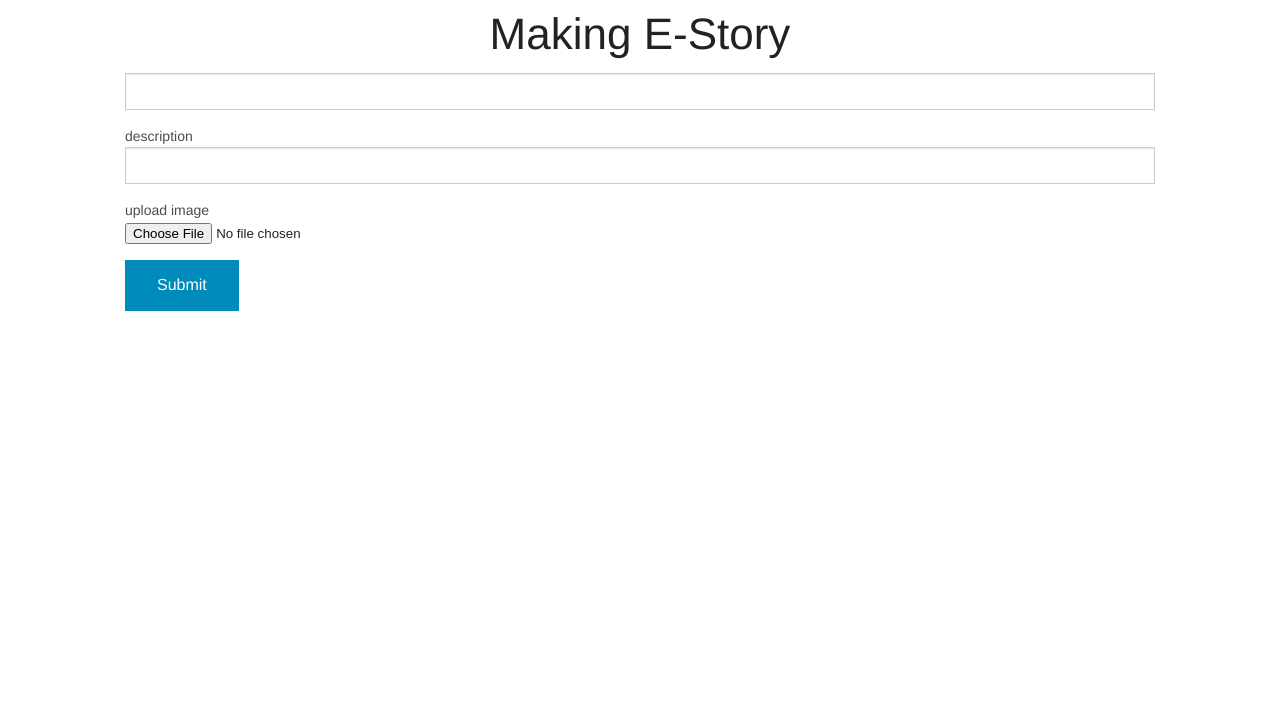
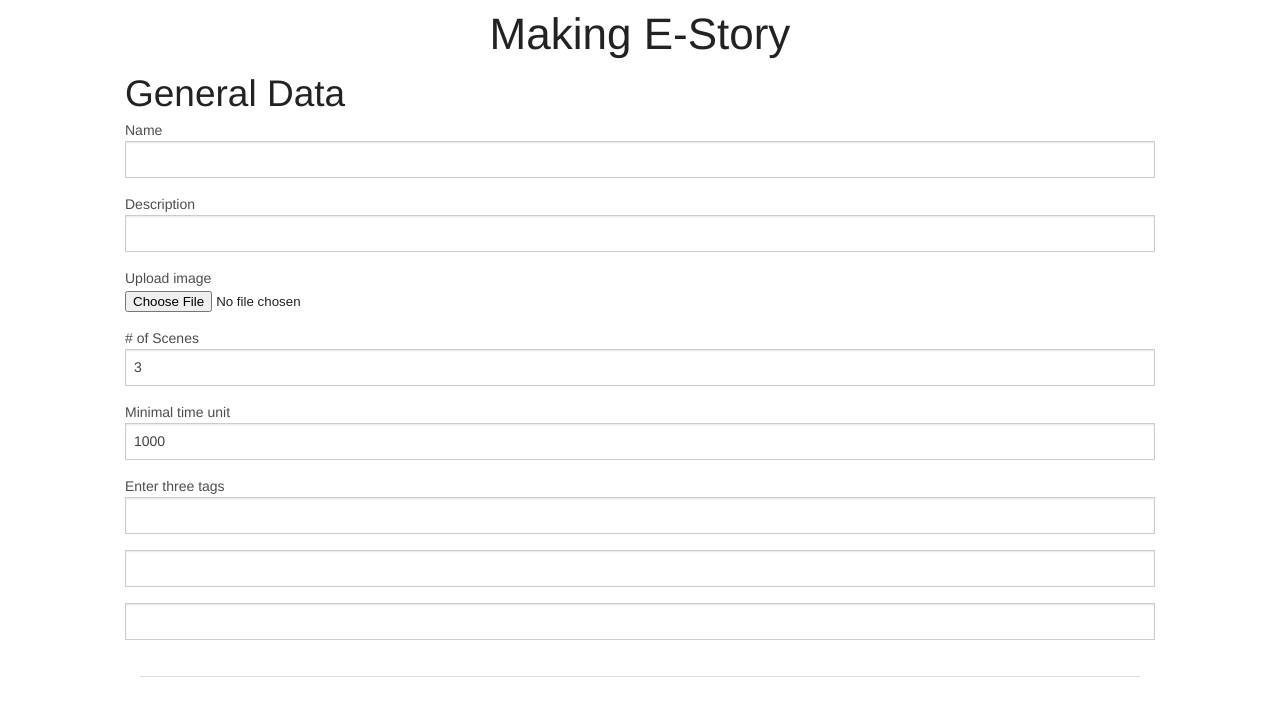
Before and after one commit to AthelasPeru/making-e-story, a Flask app: page /create in a window 1280 px wide. Shown: the top 716 px of the page. Run offline with Flask 2, Linux system fonts and the light colour scheme; some libraries are stand-ins or nearby versions.

Commit message:
pusheo el nuevo orden

```diff
--- a/app/templates/base.html
+++ b/app/templates/base.html
@@ -23,6 +23,8 @@
     <script>
       $(document).foundation();
     </script>
+    <script src="https://cdnjs.cloudflare.com/ajax/libs/handlebars.js/2.0.0-alpha.1/handlebars.min.js"></script>
+  <script src="{{url_for('static', filename='js/game.js')}}"></script>
     <script src="{{url_for('static', filename='js/app.js')}}"></script>
   </body>
 </html>
--- a/app/templates/create.html
+++ b/app/templates/create.html
@@ -5,18 +5,7 @@
 
 	{% if status != "done" %}
 	<div class="row">
-		<form action="/create" method="post" enctype="multipart/form-data">
-			<div class="row">
-				<label for="name"></label>
-			</div>
-			<div class="row"><input id="name" type="text" name="name"></div>
-			<div class="row"><label for="description">description</label></div>
-			<div class="row"><input type="text" id="description" name="description"></div>
-			<div class="row"><label for="upload_img">upload image</label></div>
-			<div class="row"><input type="file" id="upload_img" name="upload_img"></div>
-			<div class="row"><button id="submit">Submit</button></div>
-
-		</form>
+		{% include "form.html" %}
 
 
 	</div>
--- /dev/null
+++ b/app/templates/form.html
@@ -0,0 +1,55 @@
+<form action="/create" method="post" enctype="multipart/form-data">
+
+<!-- General Info -->
+	<div class="row">
+		<h2>General Data</h2>
+	</div>
+	<div class="row">
+		<label for="name">Name</label>
+	</div>
+	<div class="row">
+		<input id="name" type="text" name="name">
+	</div>
+	<div class="row">
+		<label for="description">Description</label>
+	</div>
+	<div class="row">
+		<input type="text" id="description" name="description">
+	</div>
+	<div class="row">
+		<label for="upload_img">Upload image</label>
+	</div>
+	<div class="row">
+		<input type="file" id="upload_img" name="upload_img">
+	</div>
+	<div class="row">
+		<label for="n_scenes"># of Scenes</label>
+	</div>
+	<div class="row">
+		<input id="n_scenes" name="n_scenes" type="number" value="3">
+	</div>
+	<div class="row">
+		<label for="time_unit">Minimal time unit</label>
+	</div>
+	<div class="row">
+		<input type="number" id="time_unit" value="1000" name="time_unit">
+	</div>
+	<div class="row">
+		<label for="tags">Enter three tags</label>
+	</div>
+	<div class="row">
+		<input type="text" class="tag" id="tag-1">
+		<input type="text" class="tag" id="tag-2">
+		<input type="text" class="tag" id="tag-3">
+	</div>
+
+	<hr>
+	<!-- Character Data -->
+
+
+
+
+
+
+
+</form>
--- a/app/views.py
+++ b/app/views.py
@@ -43,3 +43,15 @@ def create_item():
 
     new_game.save()
     return redirect(url_for("main.index"))
+
+
+@main.route("/game/<string:game_id>")
+def play_game(game_id):
+
+    game = Game.objects.get_or_404(id=game_id)
+
+
+    return render_template(
+        "game.html",
+        game=game
+    )
--- a/data.json
+++ b/data.json
@@ -4,6 +4,8 @@
     "timeSteps": 1,
     "gameLength": 2,
     "gameName": "The Red Lucky Rihno",
+    "gameDescription": "The story of our little friend the red lucky rihno"
+    "image": "name.jpg",
     "tags":
     [
         "tag1",
```
Also changed, not shown: app/templates/game.html (+5 -17 lines), app/static/js/game.js (renamed from game.js).
